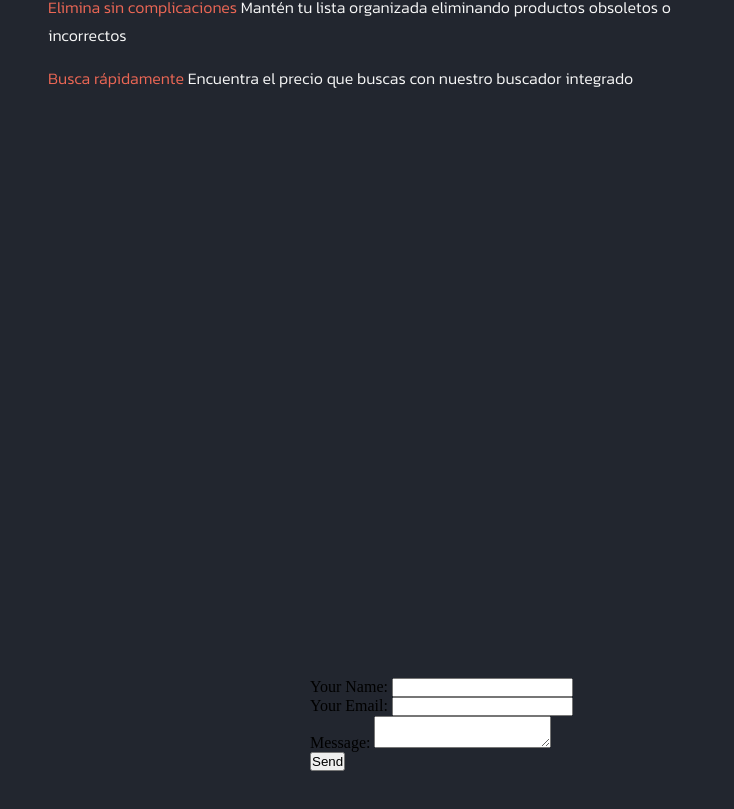
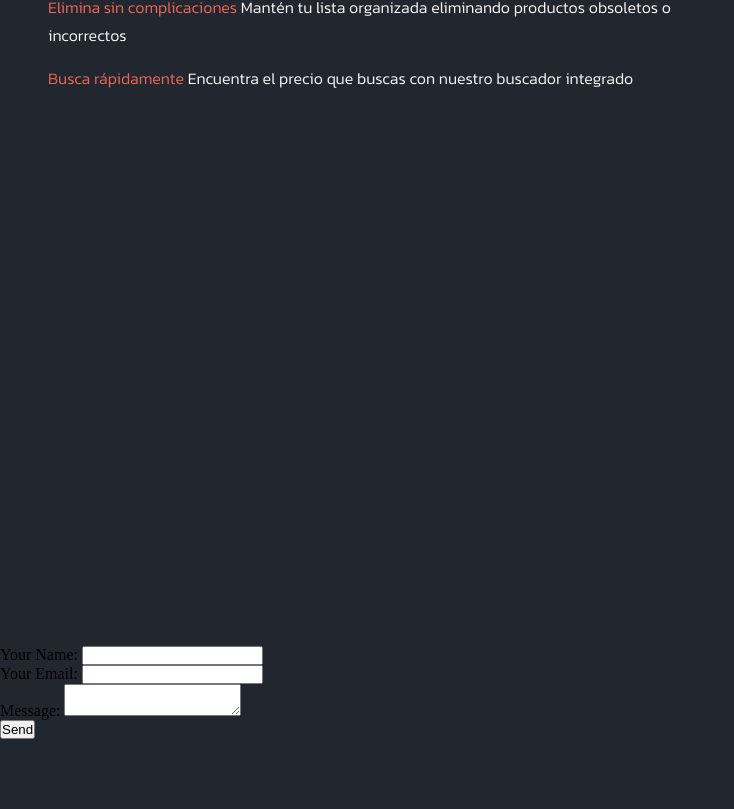
Before and after one commit to AriasFederico/summit., a React (Vite) app: page / in a window 1280 px wide. Shown: the part 2036-2845 px from the top of the page, without its empty margins (0-734 px from the left). After the commit the page ends 2775 px from the top, so only its background shows below. Built offline with nearby package versions, Linux system fonts and the light colour scheme.

Commit message:
modificando el atributo netlify

```diff
--- a/src/pages/Home/components/FormMessage/FormMessage.jsx
+++ b/src/pages/Home/components/FormMessage/FormMessage.jsx
@@ -1,10 +1,8 @@
 import './FormMessage.css';
-import send from '../../../../assets/icons/send.svg';
 
 export const FormMessage = () => {
   return (
-    <div className="formmessage-container">
-      <form name="contact" method="POST" data-netlify="true">
+      <form name="contact" method="POST" netlify>
         <input type="hidden" name="form-name" value="contact" />
         <p>
           <label>Your Name: <input type="text" name="name" required /></label>
@@ -19,6 +17,5 @@ export const FormMessage = () => {
           <button type="submit">Send</button>
         </p>
       </form>
-    </div>
   );
 };
```
Also changed, not shown: 2 other files (tests, documents, lock files or other folders).
